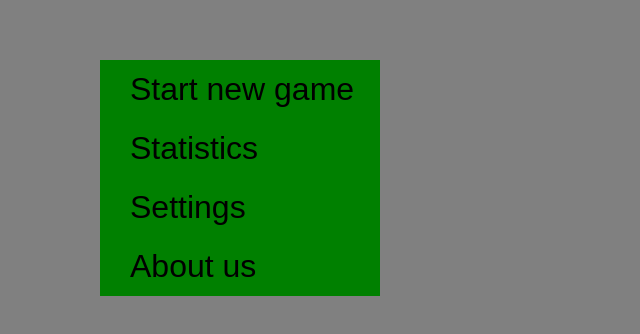
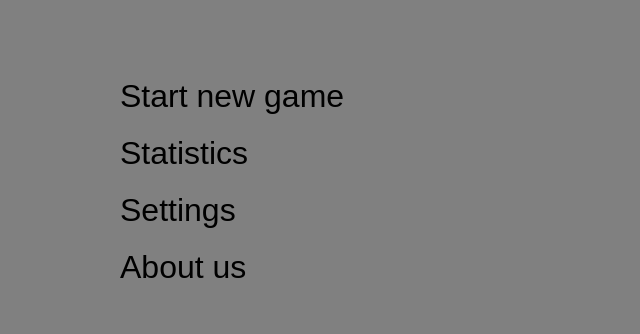
Before and after one commit to EmilNilsson12/slay-the-spire-clone, a Next.js app: page / in a window 1280 px wide. Shown: the part 454-788 px from the top of the page, without its empty margins (0-640 px from the left). Built offline with nearby package versions, Linux system fonts and the light colour scheme.

Commit message:
Remove debugging background colors and fix paddings

```diff
--- a/components/MainMenu/MainMenu.styled.js
+++ b/components/MainMenu/MainMenu.styled.js
@@ -13,24 +13,22 @@ export const MainMenuList = styled.ul`
     position: absolute;
     bottom: 50px;
     left: 100px;
-    background-color: red;
 `;
 
 export const MainMenuListItem = styled.li`
     width: 100%;
-    background-color: green;
     display: block;
 `;
 export const MainMenuListItemBtn = styled.button`
     width: 100%;
     background-color: transparent;
-    padding-left: 10px;
+    padding: 0;
     border: none;
     &:hover {
         cursor: pointer;
         span {
             transition: all 200ms ease-out;
-            transform: translateX(10px);
+            transform: translateX(20px);
             background: linear-gradient(
                 90deg,
                 rgba(255, 255, 255, 1) 0%,
```
